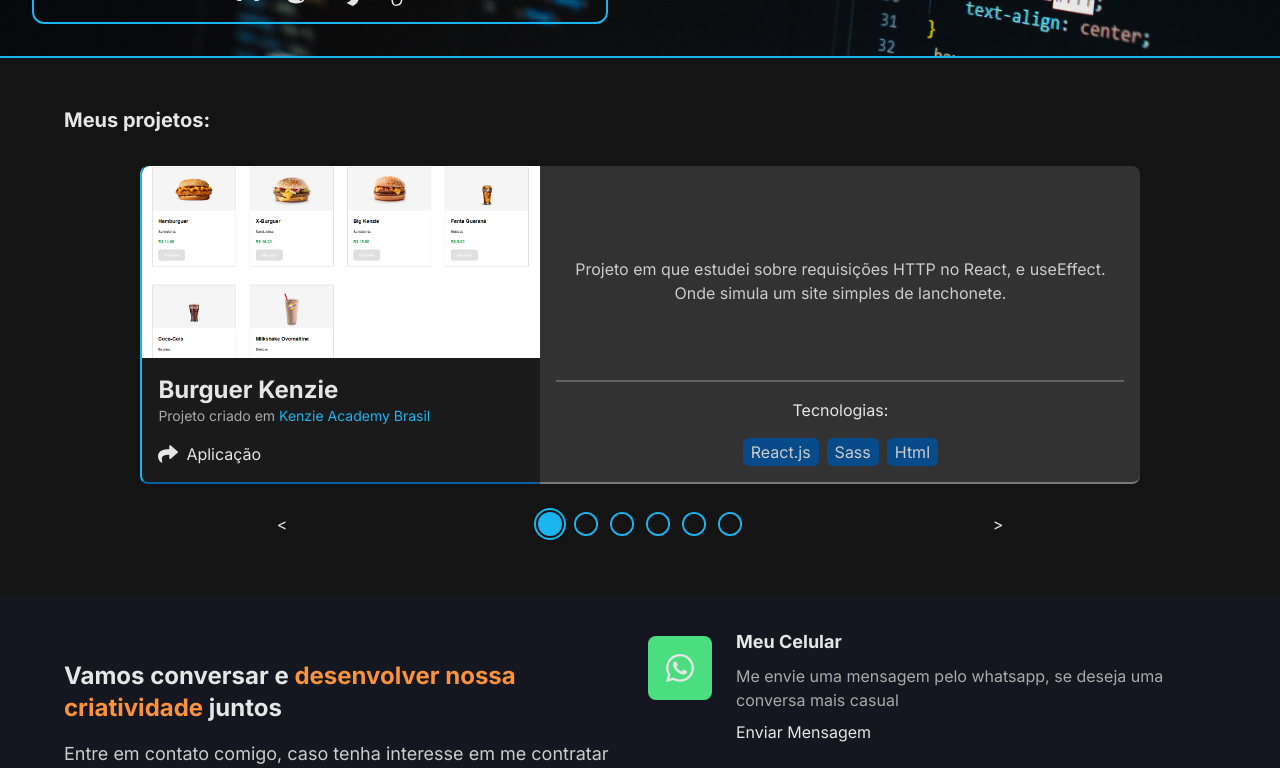
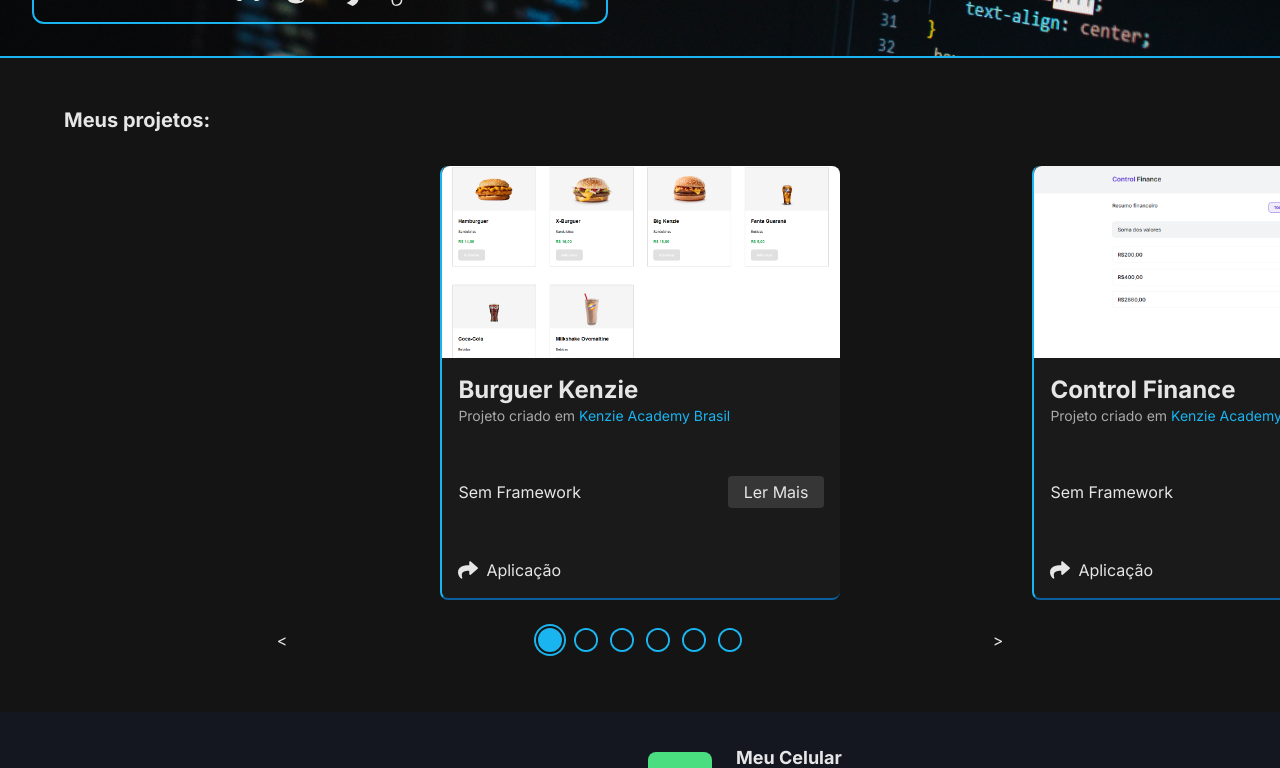
Before and after one commit to Willcley/Portif-lio, a Next.js app: page / in a window 1280 px wide. Shown: the part 698-1466 px from the top of the page. Built offline with nearby package versions, Linux system fonts and the light colour scheme.

Commit message:
feat: update style and info

```diff
--- a/src/components/Projects/ProjectList/ProjectCard/index.tsx
+++ b/src/components/Projects/ProjectList/ProjectCard/index.tsx
@@ -5,11 +5,15 @@
 
 export const ProjectCard = ({
     cardNumber,
+    setCardNumber,
+    setSeeMore,
     id,
     img,
     isNew,
     title,
+    type,
     kenzie,
+    framework,
     techList,
     description,
     finishedAt,
@@ -23,28 +27,50 @@
     const [ opacityInfo, setOpacityInfo ] = useState(false);
 
     useEffect(() => {
-        if (cardNumber === id) {
-            setTimeout(() => setMoreInfo(true), 1000);
-            setTimeout(() => setContentInfo(true), 1200);
-            setTimeout(() => setOpacityInfo(true), 1300);
-        } else if (moreInfo) {
+        if (cardNumber !== id) {
+            setSeeMore(false);
             setMoreInfo(false);
             setContentInfo(false);
             setOpacityInfo(false);
         };
     }, [cardNumber]);
 
+    const MoreInfo = () => {
+        if (cardNumber === id) {
+            if (moreInfo) {
+                setSeeMore(false);
+                setMoreInfo(false);
+                setContentInfo(false);
+                setOpacityInfo(false);
+            } else {
+                setSeeMore(true);
+                setMoreInfo(true);
+                setTimeout(() => setContentInfo(true), 100);
+                setTimeout(() => setOpacityInfo(true), 200);
+            };
+        };
+    };
+
     return (
-        <li id={id} className={`
+        <li
+            id={id}
+            className={`
+                ${cardNumber !== id ? "cursor-pointer" : null}
                 flex justify-center
                 px-24
                 snap-center
-        `}>
+            `}
+            onClick={() => {
+                if (cardNumber !== id) {
+                    setCardNumber(id);
+                }
+            }}
+        >
             <div className={`
                 flex flex-col
                 min-w-[400px] max-w-[400px]
                 rounded-tl-lg rounded-bl-lg
-                ${cardNumber !== id ? (
+                ${!moreInfo ? (
                     "rounded-tr-lg rounded-br-lg"
                 ) : null}
                 bg-grey-800 bg-opacity-20
@@ -82,7 +108,7 @@
                 </div>
                 <div className="
                     flex flex-col justify-between gap-4 p-4
-                    h-full
+                    min-h-[240px] h-full
                 ">
                     <div className="flex flex-col gap-4">
                         <div>
@@ -109,6 +135,36 @@
                             ) : null}
                         </div>
                     </div>
+                    <div className="
+                        flex justify-between items-center
+                    ">
+                        <p className="
+                            flex items-center gap-2
+                        ">
+                            {framework ? (
+                                <>
+                                    Framework:
+                                    <span className="
+                                        bg-blue-900 text-grey-200
+                                        rounded-md px-2 py-0.5
+                                    ">
+                                        {framework}
+                                    </span>
+                                </>
+                            ) : "Sem Framework"}
+                        </p>
+                        <button
+                            className="
+                                px-4 py-1
+                                rounded
+                                bg-grey-300 bg-opacity-20
+                                hover:bg-opacity-40
+                            "
+                            onClick={MoreInfo}
+                        >
+                            {moreInfo ? "Ler Menos" : "Ler Mais"}
+                        </button>
+                    </div>
                     <ul className="flex gap-4">
                         {publicGithub ? (
                             <li className="flex items-center gap-2">
@@ -122,7 +178,7 @@
                             <li className="flex items-center gap-2">
                                 <FaShare size={20} />
                                 <Link className="hover:underline" target="_blank" href={linkApplication}>
-                                    Aplicação
+                                    {type === "back-end" ? "Documentação" : "Aplicação"}
                                 </Link>
                             </li>
                         ) : null}
@@ -140,16 +196,26 @@
                 backdrop-blur-sm
                 border-b-2 border-grey-100 border-opacity-40
             `}>
-                <p className={`
+                <div className={`
                     ${!contentInfo ? "hidden" : null}
                     ${opacityInfo ? "opacity-100" : "opacity-0"}
-                    flex justify-center items-center text-center
+                    flex flex-col items-center text-center gap-8
+                `}>
+                    <span className="
+                        px-4 py-1
+                        rounded-md
+                        bg-blue-900 bg-opacity-40
+                    ">
+                        {type}
+                    </span>
+                    <p className={`
                         duration-200
                         h-full
                         text-grey-200
                         `}>
                         {description}
                     </p>
+                </div>
                 <div className={`
                     ${!contentInfo ? "hidden" : null}
                     ${opacityInfo ? "opacity-100" : "opacity-0"}
@@ -160,7 +226,7 @@
                         w-full
                         border border-grey-300 border-opacity-40"
                     />
-                    <h4 className="text-grey-100">Tecnologias:</h4>
+                    <h4 className="mb-4 text-grey-100">Tecnologias:</h4>
                     <ul className="
                         duration-200
                         flex justify-center gap-2 flex-wrap
--- a/src/components/Projects/ProjectList/index.tsx
+++ b/src/components/Projects/ProjectList/index.tsx
@@ -6,6 +6,7 @@
 
 export const ProjectList = ({ projectList }: any) => {
     const [ cardNumber, setCardNumber ] = useState(0);
+    const [ seeMore, setSeeMore ] = useState(false);
 
     useEffect(() => {
         setTimeout(() => {
@@ -14,7 +15,7 @@
                 left: (cardNumber) * 600,
                 behavior: "smooth",
             });
-        }, 400);
+        }, seeMore ? 400 : 0);
 
         const checkRadio = document.getElementById(`radio${cardNumber}`);
         if (checkRadio) {
@@ -43,11 +44,15 @@
                         <ProjectCard
                             key={i}
                             cardNumber={cardNumber}
+                            setCardNumber={setCardNumber}
+                            setSeeMore={setSeeMore}
                             id={i}
                             img={project.img}
                             isNew={project.isNew}
                             title={project.title}
+                            type={project.type}
                             kenzie={project.kenzie}
+                            framework={project.framework}
                             techList={project.techList}
                             description={project.description}
                             finishedAt={project.finishedAt}
--- a/src/interfaces/projects.interfaces.ts
+++ b/src/interfaces/projects.interfaces.ts
@@ -2,7 +2,9 @@
     img: string | null,
     isNew: Boolean,
     title: string,
+    type: string,
     kenzie: Boolean,
+    framework: string | null,
     techList: string[],
     description: string | null,
     finishedAt: Date | string | null,
```
Lines whose indentation alone changed are shown as unchanged.
